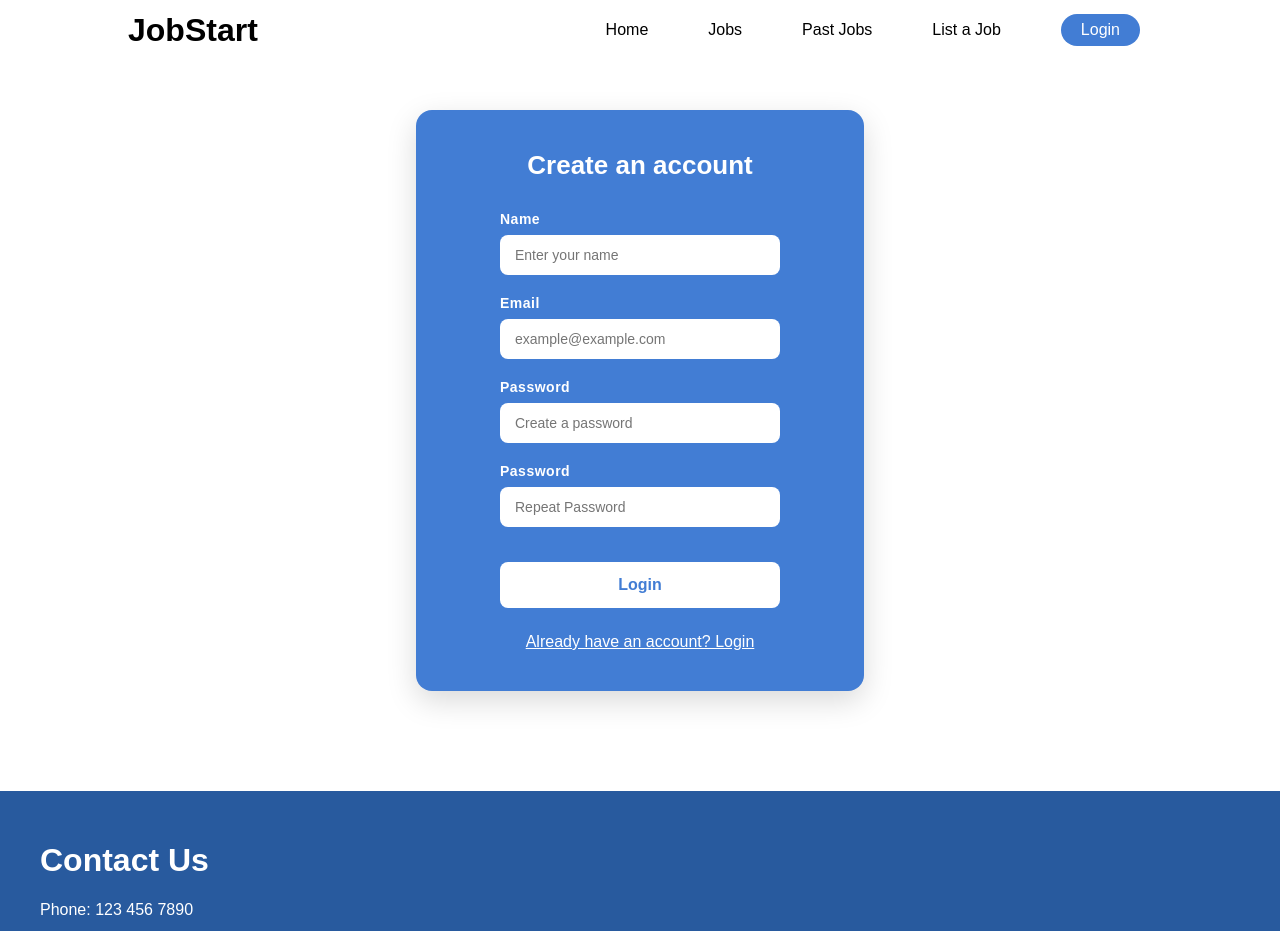
After one commit to RileySmith132/WebApp, a Flask app: page /signup in a window 1280 px wide. The commit adds this page. Shown: the top 931 px of the page. Run offline with Flask 3, Linux system fonts and the light colour scheme.

Commit message:
signup and login page
Finished the front end for both the sign up and login pages

```diff
--- a/app.py
+++ b/app.py
@@ -6,6 +6,14 @@ app = Flask(__name__)
 def root():
     return render_template('index.html')
 
+@app.route('/login')
+def login_page():
+    return render_template('login.html')
+
+@app.route('/signup')
+def signup_page():
+    return render_template('signup.html')
+
 if __name__ == '__main__':
     app.run(debug=True, host='127.0.0.1', port=5000)
     app.run()
--- a/static/style.css
+++ b/static/style.css
@@ -174,3 +174,173 @@ body {
 .footer-top {
     margin-bottom: 20px;
 }
+
+.login-container {
+    display: flex;
+    justify-content: center;
+    align-items: center;
+    margin: 50px auto;
+    background-color: #427dd4;
+    color: white;
+    width: 35vw;
+    min-width: 340px;
+    min-height: 60vh;
+    padding: 40px 20px;
+    border-radius: 16px;
+    box-sizing: border-box;
+    box-shadow: 0 10px 30px rgba(0, 0, 0, 0.15);
+}
+
+.login-form {
+    display: flex;
+    flex-direction: column;
+    width: 100%;
+    max-width: 280px;
+}
+
+.login-title {
+    text-align: center;
+    margin: 0 0 30px 0;
+    font-size: 26px;
+    font-weight: bold;
+}
+
+.login-txt {
+    margin: 0 0 8px 0;
+    font-size: 14px;
+    font-weight: bold;
+    letter-spacing: 0.5px;
+}
+
+.login-input {
+    padding: 12px 15px;
+    margin-bottom: 20px;
+    border-radius: 8px;
+    border: none;
+    width: 100%;
+    box-sizing: border-box;
+    font-size: 14px;
+    outline: none;
+    transition: box-shadow 0.2s ease;
+}
+
+.login-input:focus {
+    box-shadow: 0 0 0 3px rgba(255, 255, 255, 0.4);
+}
+
+.login-submit-btn {
+    margin-top: 15px;
+    padding: 14px;
+    border-radius: 8px;
+    border: none;
+    font-weight: bold;
+    font-size: 16px;
+    width: 100%;
+    background-color: white;
+    color: #427dd4;
+    transition: all 0.2s ease;
+}
+
+.login-submit-btn:hover {
+    cursor: pointer;
+    transform: translateY(-2px);
+    box-shadow: 0 4px 12px rgba(0, 0, 0, 0.2);
+}
+
+.login-submit-btn:active {
+    transform: translateY(0);
+}
+
+.login-link {
+    text-align: center;
+    margin-top: 15px;
+    color: white;
+}
+
+.signup-container {
+    display: flex;
+    justify-content: center;
+    align-items: center;
+    margin: 50px auto;
+    background-color: #427dd4;
+    color: white;
+    width: 35vw;
+    min-width: 340px;
+    min-height: 60vh;
+    padding: 40px 20px;
+    border-radius: 16px;
+    box-sizing: border-box;
+    box-shadow: 0 10px 30px rgba(0, 0, 0, 0.15);
+}
+
+.signup-form {
+    display: flex;
+    flex-direction: column;
+    width: 100%;
+    max-width: 280px;
+}
+
+.signup-title {
+    text-align: center;
+    margin: 0 0 30px 0;
+    font-size: 26px;
+    font-weight: bold;
+}
+
+.signup-txt, .login-txt {
+    margin: 0 0 8px 0;
+    font-size: 14px;
+    font-weight: bold;
+    letter-spacing: 0.5px;
+}
+
+.signup-input {
+    padding: 12px 15px;
+    margin-bottom: 20px;
+    border-radius: 8px;
+    border: none;
+    width: 100%;
+    box-sizing: border-box;
+    font-size: 14px;
+    outline: none;
+    transition: box-shadow 0.2s ease;
+}
+
+.signup-input:focus {
+    box-shadow: 0 0 0 3px rgba(255, 255, 255, 0.4);
+}
+
+.signup-submit-btn {
+    margin-top: 15px;
+    padding: 14px;
+    border-radius: 8px;
+    border: none;
+    font-weight: bold;
+    font-size: 16px;
+    width: 100%;
+    background-color: white;
+    color: #427dd4;
+    transition: all 0.2s ease;
+}
+
+.signup-submit-btn:hover {
+    cursor: pointer;
+    transform: translateY(-2px);
+    box-shadow: 0 4px 12px rgba(0, 0, 0, 0.2);
+}
+
+.signup-submit-btn:active {
+    transform: translateY(0);
+}
+
+.signup-link {
+    display: block;
+    text-align: center;
+    margin-top: 25px;
+    color: white;
+}
+
+.signup-link:hover {
+    text-decoration: underline;
+    opacity: 1;
+}
--- /dev/null
+++ b/templates/signup.html
@@ -0,0 +1,23 @@
+{% extends 'layout.html' %}
+
+{% block title %} Sign Up {% endblock %}
+
+{% block content %}
+
+    <div class="signup-container">
+        <form class="signup-form">
+            <h1 class="signup-title">Create an account</h1>
+            <p id="signup-name-txt" class="signup-txt">Name</p>
+            <input id="signup-name-input" class="signup-input" placeholder="Enter your name" required>
+            <p id="signup-email-txt" class="login-txt">Email</p>
+            <input id="signup-email-input" class="signup-input" placeholder="example@example.com" type="email" required>
+            <p id="signup-pwd1-txt" class="signup-txt">Password</p>
+            <input id="signup-pwd1-input" class="signup-input" placeholder="Create a password" type="password" required>
+            <p id="signup-pwd2-txt" class="signup-txt">Password</p>
+            <input id="signup-pwd2-input" class="signup-input" placeholder="Repeat Password" type="password" required>
+            <button class="signup-submit-btn" type="submit">Login</button>
+            <a class="signup-link" href="/login">Already have an account? Login</a>
+        </form>
+    </div>
+
+{% endblock %}
```
Also changed, not shown: templates/login.html (added, +23 -0 lines), templates/index.html (indentation only).
